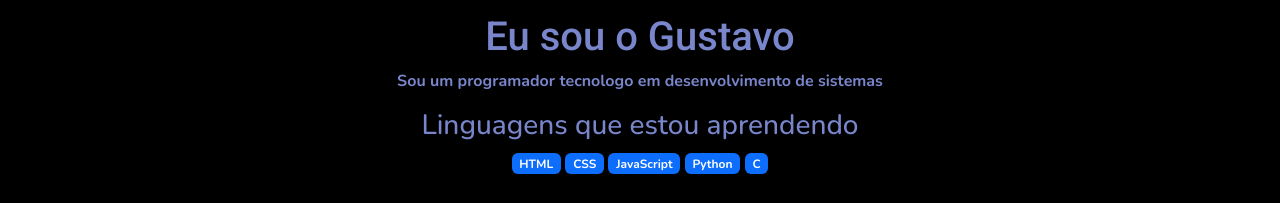
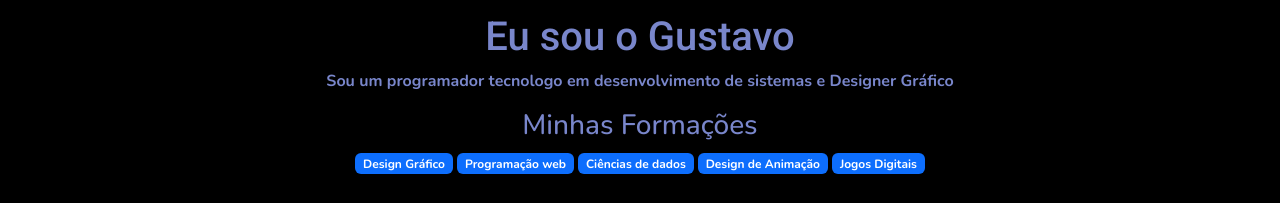
Before and after one commit to SNOWFORSE/Portifolio-Final-do-Ano, a plain HTML site: page index.html in a window 1280 px wide. Shown: the part 291-494 px from the top of the page. Drawn offline with nearby package versions, Linux system fonts and the light colour scheme.

Commit message:
Add files via upload

```diff
--- a/index.html
+++ b/index.html
@@ -12,14 +12,14 @@
     <img class="img-thsambnail rounded-circle w-25 mt-5" src="imagens/logo.jpg" alt=" Me">
     <p></p>
     <h1 class="mt-3">Eu sou o Gustavo </h1>
-    <P> Sou um programador tecnologo em desenvolvimento de sistemas </P>
-    <h3>Linguagens que estou aprendendo</h3>
+    <P> Sou um programador tecnologo em desenvolvimento de sistemas e Designer Gráfico </P>
+    <h3>Minhas Formações</h3>
     <div>
-        <p class="badge text-bg-primary">HTML</p>
-        <p class="badge text-bg-primary">CSS</p>
-        <p class="badge text-bg-primary">JavaScript</p>
-        <p class="badge text-bg-primary">Python</p>
-        <p class="badge text-bg-primary">C</p>
+        <p class="badge text-bg-primary">Design Gráfico</p>
+        <p class="badge text-bg-primary">Programação web</p>
+        <p class="badge text-bg-primary">Ciências de dados</p>
+        <p class="badge text-bg-primary">Design de Animação</p>
+        <p class="badge text-bg-primary">Jogos Digitais</p>
     </div>
     <main class="row justify-content-around">
         <div class="card col-md-4 m-3" style= "height: 27rem; width: 20rem;">
```
